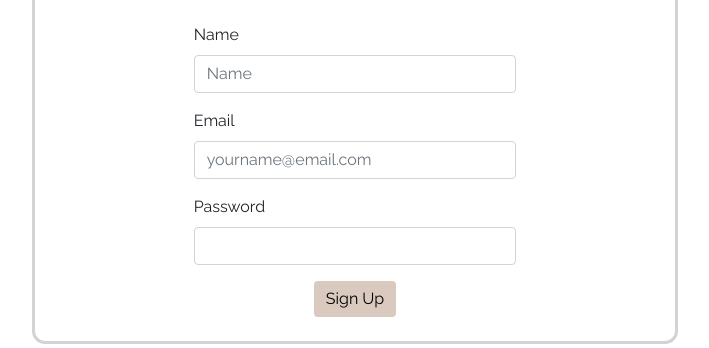
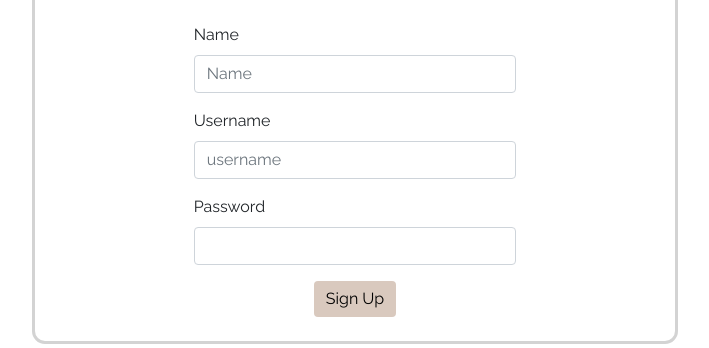
Before and after one commit to weyheyitsjc/BiblioFile, a Flask app: page /signup in a window 1280 px wide. Shown: the part 213-561 px from the top of the page, without its empty margins (285-994 px from the left). Run offline with Flask 2, Linux system fonts and the light colour scheme; parts of the project's set-up code (start-up, migrations or seed data) failed here and were passed over; some libraries are stand-ins or nearby versions.

Commit message:
fix forms link

```diff
--- a/app.py
+++ b/app.py
@@ -1,5 +1,5 @@
 from flask import Flask, render_template, g, request, redirect, session, jsonify
-from database import DB, books
+from database import DB
 import os
 
 app = Flask(__name__, static_folder='public', static_url_path='')
@@ -12,11 +12,11 @@ def get_db():
         db = DB()
     return db
 
-def bookDB(name):
-    booksDB = getattr(g, '_database', None)
-    if booksDB is None:
-        booksDB = books(name)
-    return booksDB
+# def bookDB(username):
+#     booksDB = getattr(g, '_database', None)
+#     if booksDB is None:
+#         booksDB = books(username)
+#     return booksDB
 
 @app.teardown_appcontext
 def close_connection(exception):
@@ -30,36 +30,39 @@ def index():
 
 @app.route('/signup', methods=['GET', 'POST'])
 def signup():
+    message = None
     if request.method == 'POST':
         name = request.form['name']
-        email = request.form['email']
+        username = request.form['username']
         password = request.form['password']
-        if name and email and password:
-            get_db().createUser(name, email, password)
-            bookDB(name)
-            return redirect('/')
-    return render_template('/signup.html')
+        if (get_db().getUser(username) == None):
+            if name and username and password:
+                get_db().createUser(name, username, password)
+                return redirect('/')
+        else:
+            message = "Username already exists. Please choose another one."
+    return render_template('/signup.html', message = message)
 
 @app.route('/login', methods=['GET', 'POST'])
 def login():
     message = None
     if request.method == 'POST':
-        email = request.form['email']
+        username = request.form['username']
         typed_password = request.form['password']
-        if email and typed_password:
-            user = get_db().getUser(email)
+        if username and typed_password:
+            user = get_db().getUser(username)
             if user:
                 if (typed_password == user['password']):
                     session['user'] = user
                     return redirect('/')
                 else:
-                    message = "Email and password do not match, please try again"
+                    message = "Username and password do not match, please try again."
             else:
-                message = "Email and password do not match, please try again"
-        elif email and not typed_password:
-            message = "Missing password, please try again"
-        elif not email and typed_password:
-            message = "Missing email, please try again"
+                message = "Username and password do not match, please try again."
+        elif username and not typed_password:
+            message = "Missing password, please try again."
+        elif not username and typed_password:
+            message = "Missing username, please try again."
     return render_template('index.html', message=message)
 
 @app.route('/addbook', methods=['GET', 'POST'])
@@ -76,18 +79,20 @@ def addbook():
 
         stringGenres = ""
         for i in genres:
-            stringGenres += i + " "
+            if i == genres[0]:
+                stringGenres += i
+            else:
+                stringGenres += ", " + i
 
         if title and author and endDate and rating and genres:
-            bookDB(session['user']['name']).addBook(title, author, startDate, endDate, rating, stringGenres, cover, review)
+            get_db.addBook(title, author, startDate, endDate, rating, stringGenres, cover, review)
         return redirect('/')
     return render_template('/addbook.html')
 
 @app.route('/api/mybooks')
 def api_mybooks():
     if 'user' in session:
-        name = session['user']['name']
-        response = bookDB(name).getAllBooks()
+        response = get_db.getAllBooks()
         return jsonify(response)
     else:
         return jsonify('Error: User not authenticated')
--- a/templates/login.html
+++ b/templates/login.html
@@ -7,9 +7,9 @@
 <form method="POST" action="/login" class="pt-3">
     </div>
     <div class="form-group row">
-        <label for="example-text-input" class="col-2 col-form-label">Email</label>
+        <label for="example-text-input" class="col-2 col-form-label">Username</label>
         <div class="col-4">
-            <input class="form-control" type="text" name="email">
+            <input class="form-control" type="text" name="username">
         </div>
     </div>
     <div class="form-group row">
--- a/templates/navbar.html
+++ b/templates/navbar.html
@@ -63,9 +63,9 @@
           <form role="form" method="POST" action="/login">
               <input type="hidden" name="_token" value="">
               <div class="form-group">
-                  <label class="control-label large">Email</label>
+                  <label class="control-label large">Username</label>
                   <div>
-                      <input type="email" placeholder="yourname@email.com" class="form-control input-lg" name="email" value="">
+                      <input type="text" placeholder="username" class="form-control input-lg" name="username" value="">
                   </div>
               </div>
               <div class="form-group">
--- a/templates/signup.html
+++ b/templates/signup.html
@@ -1,23 +1,29 @@
 {% extends 'base.html' %}
 {% set active = "Home" %}
+
+{% if message %}
+<div class="alert alert-danger">
+    {{ message }}
+</div>
+{% endif %}
 
 {% block content %}
 <div class="sign-up-container">
     <div class="sign-up-title">Sign Up for BiblioFile</div>
     <div class="sign-up-desc">Sign up to create your online reading journal to track and log your books.</div>
 
-    <form class="signup-form-container">
+    <form method="POST" action="/signup" class="signup-form-container">
         <div class="mb-3">
             <label class="form-label2" for="inputEmail">Name</label>
             <input type="name" name="name" class="form-control" id="inputName" placeholder="Name" required>
         </div>
         <div class="mb-3">
-            <label class="form-label2" for="inputEmail">Email</label>
-            <input type="email" name="email" class="form-control" id="inputEmail" placeholder="yourname@email.com" required>
+            <label class="form-label2" for="inputEmail">Username</label>
+            <input type="text" name="username" class="form-control" id="inputEmail" placeholder="username" required>
         </div>
         <div class="mb-3">
             <label class="form-label2"  name="password" for="inputPassword">Password</label>
-            <input type="password" class="form-control" id="inputPassword" required>
+            <input name="password" type="password" class="form-control" id="inputPassword" required>
         </div>
         <button type="submit" class="btn btn-primary">Sign Up</button>
     </form>
```
Also changed, not shown: database.py (+53 -37 lines), accounts.db.
